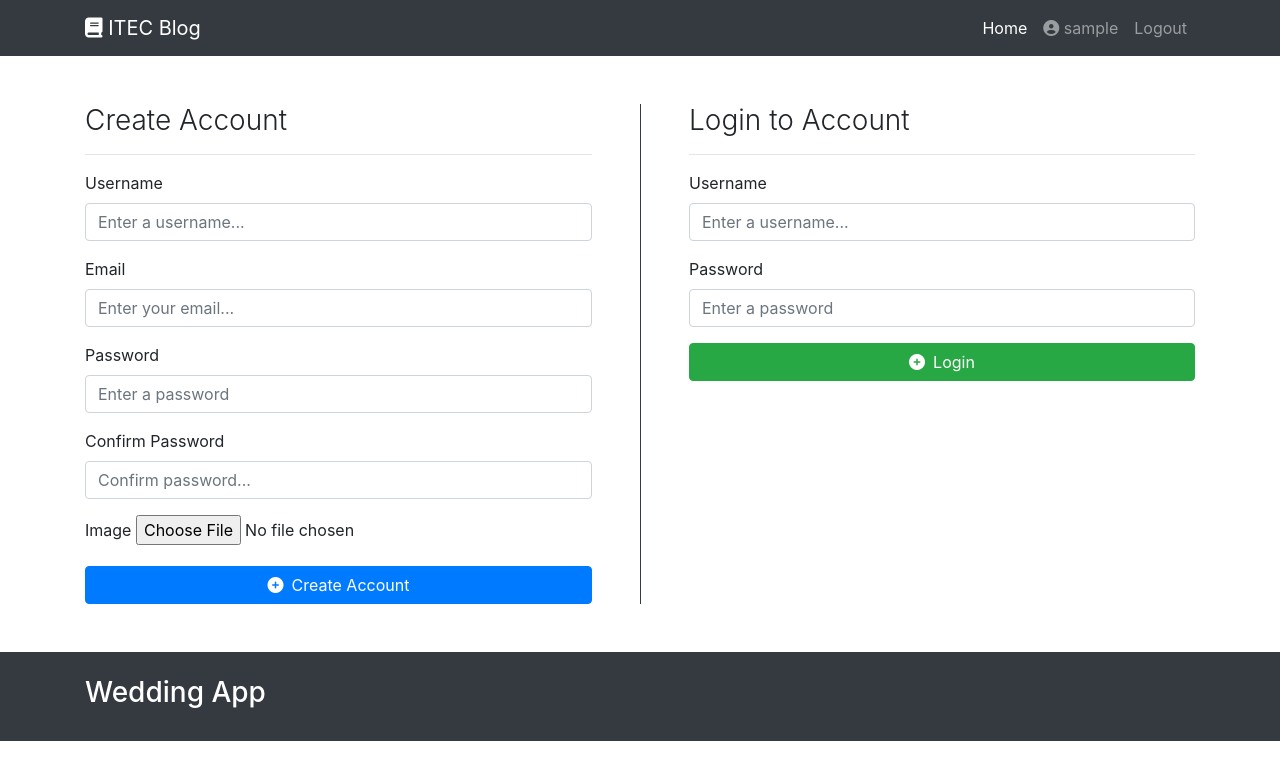
After one commit to PollAppOrg/PollApp, a PHP site: template views/login.php in a window 1280 px wide. The commit adds this page. Shown: the top 780 px of the page. Run offline with PHP 8.4, Linux system fonts and the light colour scheme; the template is opened without the code that fills it, so the values that code supplies are empty; the visitor is signed in with stand-in values (Sample User, id 1); some libraries are stand-ins or nearby versions.

Commit message:
finish login

```diff
--- a/index.php
+++ b/index.php
@@ -5,4 +5,8 @@ include "core/init.php";
 define('ROOT', substr($_SERVER['PHP_SELF'], 0, -9));
 define('PUBLIC_ROOT', ROOT . "public/");
 
+include "views/inc/head.php";
+
 include "core/web.php";
+
+include "views/inc/footer.php";
--- a/models/Model.php
+++ b/models/Model.php
@@ -1,7 +1,7 @@
 <?php
 
 class Model {
-    private $conn;
+    protected $conn;
 
     public function __construct($conn) {
         $this->conn = $conn;
--- /dev/null
+++ b/views/inc/footer.php
@@ -0,0 +1,11 @@
+    <footer class="bg-dark text-white mt-4">
+        <div class="container py-4">
+        <h3>Wedding App</h3>
+        </div>
+    </footer>
+    <script src="main.js"></script>
+    <script src="https://cdnjs.cloudflare.com/ajax/libs/jquery/3.5.1/jquery.slim.min.js"></script>
+    <script src="https://cdnjs.cloudflare.com/ajax/libs/popper.js/1.16.1/umd/popper.min.js"></script>
+    <script src="https://cdnjs.cloudflare.com/ajax/libs/twitter-bootstrap/4.6.0/js/bootstrap.min.js"></script>
+</body>
+</html>
--- /dev/null
+++ b/views/inc/head.php
@@ -0,0 +1,42 @@
+<!DOCTYPE html>
+<html lang="en">
+<head>
+    <meta charset="UTF-8">
+    <meta name="viewport" content="width=device-width, initial-scale=1.0">
+    <meta http-equiv="X-UA-Compatible" content="ie=edge">
+    <meta name="Description" content="Enter your description here"/>
+    <link rel="stylesheet" href="https://cdnjs.cloudflare.com/ajax/libs/twitter-bootstrap/4.6.0/css/bootstrap.min.css">
+    <link rel="stylesheet" href="https://cdnjs.cloudflare.com/ajax/libs/font-awesome/5.15.4/css/all.min.css">
+    <link rel="stylesheet" href="assets/css/style.css">
+    <link rel="stylesheet" href="https://cdnjs.cloudflare.com/ajax/libs/font-awesome/6.1.1/css/all.min.css">
+    <link rel="stylesheet" href="style.css">
+    <title>Title</title>
+</head>
+<body class="mt-5 pt-2">
+<nav class="navbar navbar-expand-lg navbar-dark bg-dark fixed-top">
+    <div class="container">
+        <a class="navbar-brand" href="<?php echo ROOT ?>"> <i class="fa fa-book" aria-hidden="true"></i> ITEC Blog</a>
+        <button class="navbar-toggler" data-target="#my-nav" data-toggle="collapse" aria-controls="my-nav" aria-expanded="false" aria-label="Toggle navigation">
+            <span class="navbar-toggler-icon"></span>
+        </button>
+        <div id="my-nav" class="collapse navbar-collapse">
+            <ul class="navbar-nav ml-auto">
+                <li class="nav-item active">
+                    <a class="nav-link" href="<?= ROOT ?>">Home<span class="sr-only">(current)</span></a>
+                </li>
+            <?php if($_SESSION['logged_in'] == true): ?>
+                </li>
+                    <a class="nav-link" href="user"><i class="fa fa-user-circle" aria-hidden="true"></i> <?= $_SESSION['username'];?><span class="sr-only">(current)</span></a>
+                </li>
+                </li>
+                    <a class="nav-link" href="logout">Logout<span class="sr-only">(current)</span></a>
+                </li>
+            <?php else: ?>
+                </li>
+                    <a class="nav-link" href="login"><i class="fa fa-user" aria-hidden="true"></i> Login<span class="sr-only">(current)</span></a>
+                </li>
+            <?php endif; ?>
+            </ul>
+        </div>
+    </div>
+</nav>
--- /dev/null
+++ b/views/login.php
@@ -0,0 +1,67 @@
+<div class="container my-5">
+    <div class="row">
+    <div class="col-md-6 pr-5">
+        <h3 class="font-weight-light">Create Account</h3>
+        <hr>
+        <form action="login" method="post">
+            <div class="form-group">
+                <label for="username">Username</label>
+                <input type="text" class="form-control"  placeholder="Enter a username..." name="username" value="">
+                <div class="invalid-feedback">
+                Username invalid!
+                </div>
+            </div>
+            <div class="form-group">
+                <label for="email">Email</label>
+                <input type="email" class="form-control"  placeholder="Enter your email..." name="email" value="">
+                <div class="invalid-feedback">
+                Email invalid
+                </div>
+            </div>
+            <div class="form-group">
+                <label for="password">Password</label>
+                <input type="password" class="form-control"  placeholder="Enter a password" name="password">
+                <div class="invalid-feedback">
+                Password invalid!
+                </div>
+            </div>
+            <div class="form-group">
+                <label for="password_confirm">Confirm Password</label>
+                <input type="password" class="form-control"  placeholder="Confirm password..." name="password_confirm">
+                <div class="invalid-feedback">
+                Passwords don't match!
+                </div>
+            </div>
+            <div class="form-group">
+                <label for="img">Image</label>
+                <input type="file" name="img">
+                <div class="invalid-feedback">
+                Image invalid
+                </div>
+            </div>
+            <button class="btn btn-primary btn-block" type="submit" name="create" value="true"><i class="fa-solid fa-circle-plus mr-2"></i>Create Account</button>
+        </form>
+    </div>
+    <div class="col-md-6 pl-5 border-left border-dark">
+        <h3 class="font-weight-light">Login to Account</h3>
+          <hr>
+        <form action="login" method="post">
+            <div class="form-group">
+                <label for="username">Username</label>
+                <input type="text" class="form-control"  placeholder="Enter a username..." name="username"  autocomplete="off" value="">
+                <div class="invalid-feedback">
+                Username invalid
+                </div>
+            </div>
+            <div class="form-group">
+                <label for="password">Password</label>
+                <input type="password" class="form-control"  placeholder="Enter a password" name="password">
+                <div class="invalid-feedback">
+                Password invalid!
+                </div>
+            </div>
+            <button class="btn btn-success btn-block" type="submit" name="login" value="true"><i class="fa-solid fa-circle-plus mr-2"></i>Login</button>
+        </form>
+    </div>
+    </div>
+</div>
--- /dev/null
+++ b/views/logout.php
@@ -0,0 +1,6 @@
+<?php
+// session_start();
+$_SESSION = [];
+session_destroy();
+session_start();
+header("Location: ". ROOT);
```
Also changed, not shown: controllers/ProductController.php (added, +14 -0 lines), controllers/UserController.php (added, +49 -0 lines), core/init.php (+4 -4 lines), core/web.php (+19 -1 lines), models/ProductModel.php (added, +16 -0 lines), models/UserModel.php (added, +107 -0 lines), views/home.php (+11 -0 lines), README.md.
